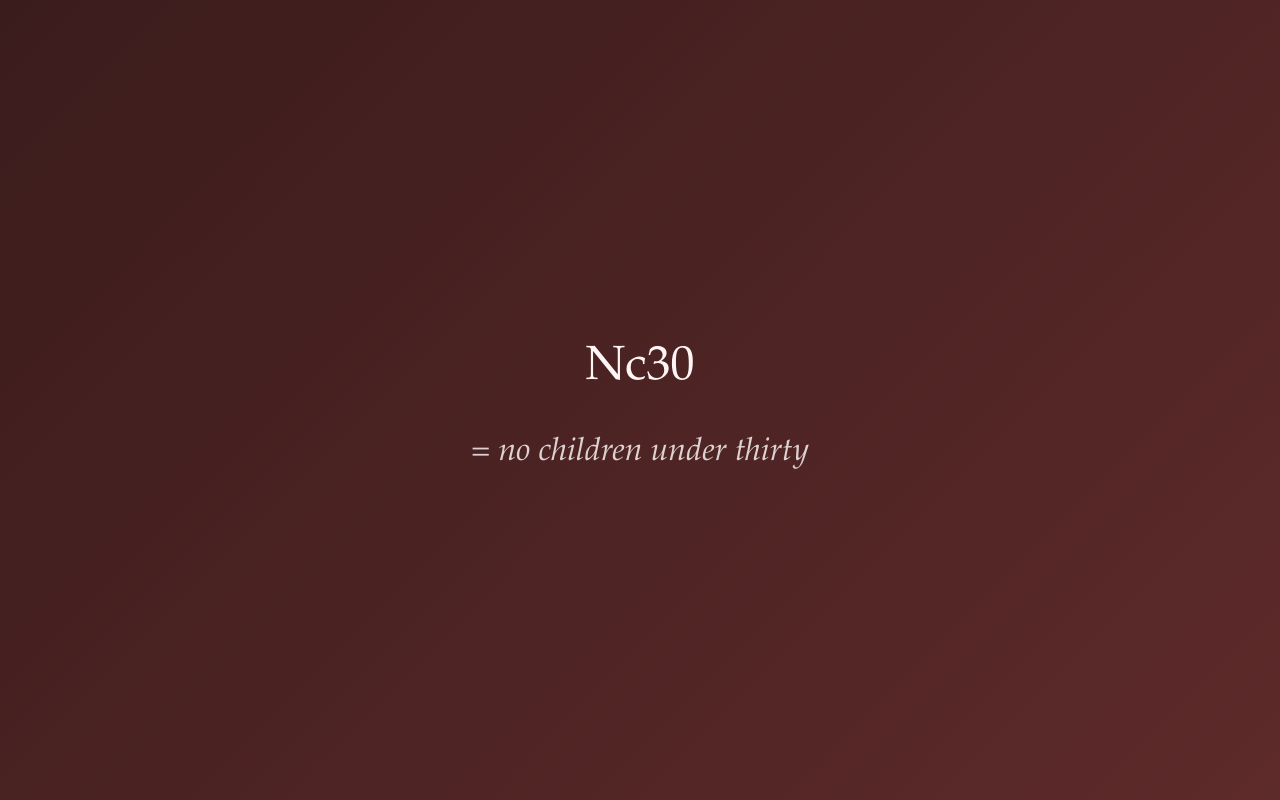
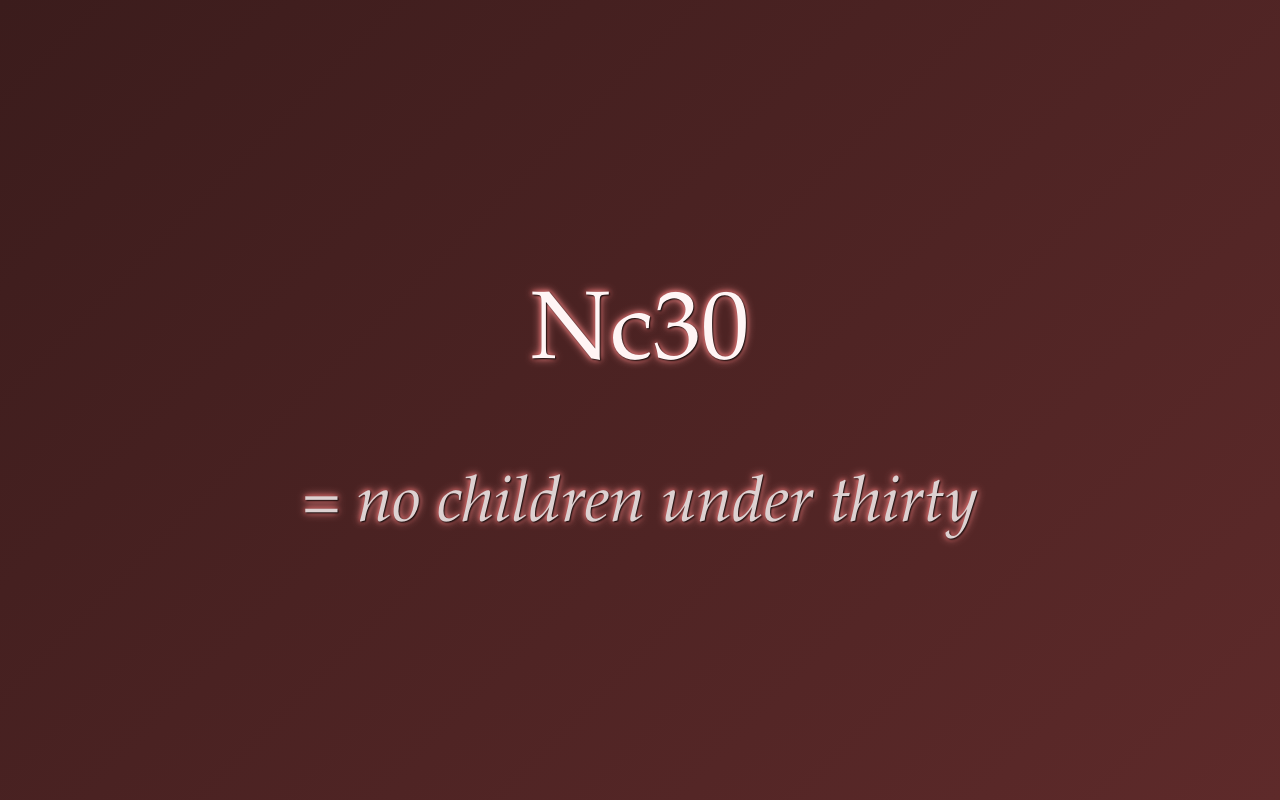
Before and after one commit to patfafa/nc30, a plain HTML site: page index.html in a window 1280 px wide. Drawn offline with Linux system fonts and the light colour scheme.

Commit message:
test landing ...

```diff
--- a/index.html
+++ b/index.html
@@ -16,7 +16,7 @@
 
     <div class="page page-2">
         <div class="content">
-            <p class="nc30-title">Nc30.pix</p>
+            <p class="nc30-title">Nc30.pics</p>
             <p class="nc30-description">makes extremely disturbing films.</p>
         </div>
     </div>
--- a/styles.css
+++ b/styles.css
@@ -1,4 +1,3 @@
-/* styles.css */
 body, html {
     margin: 0;
     padding: 0;
@@ -20,7 +19,24 @@ body, html {
 
 .page-1 {
     background: linear-gradient(135deg, #3b1c1c, #5e2a2a);
+    text-shadow: 1px 1px 2px #000000, 0 0 1em #5e2a2a, 0 0 0.2em #ffffff;
 }
+
+.nc30-title {
+    font-size: 6rem; /* Larger font size */
+    margin-bottom: 30px;
+    color: #fff5f5;
+    text-shadow: 1px 1px 2px #000000, 0 0 10px #ff9999, 0 0 5px #ff6666;
+}
+
+.nc30-description {
+    font-size: 4rem; /* Larger font size */
+    font-style: italic;
+    line-height: 1.5;
+    color: #ddd1d1;
+    text-shadow: 1px 1px 2px #000000, 0 0 10px #ff9999, 0 0 5px #ff6666;
+}
+
 
 .page-2 {
     background: linear-gradient(135deg, #e6e6e6, #f7f7f7);
@@ -32,13 +48,13 @@ body, html {
 }
 
 .nc30-title {
-    font-size: 3rem;
-    margin-bottom: 20px;
+    font-size: 6rem;
+    margin-bottom: 30px;
     color: #fff5f5;
 }
 
 .nc30-description {
-    font-size: 2rem;
+    font-size: 4rem;
     font-style: italic;
     line-height: 1.5;
     color: #ddd1d1;
@@ -53,13 +69,3 @@ body, html {
     color: #ff3333;
     text-shadow: 2px 2px 6px #000000;
 }
-
-/* Scroll snapping */
-html {
-    scroll-behavior: smooth;
-    scroll-snap-type: y mandatory;
-}
-
-body {
-    scroll-snap-align: start;
-}
```
